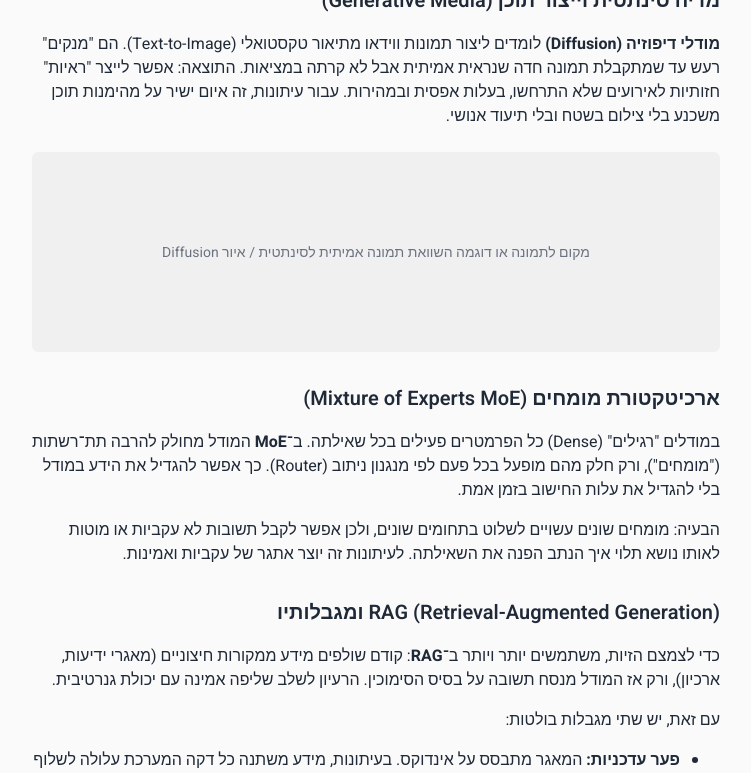
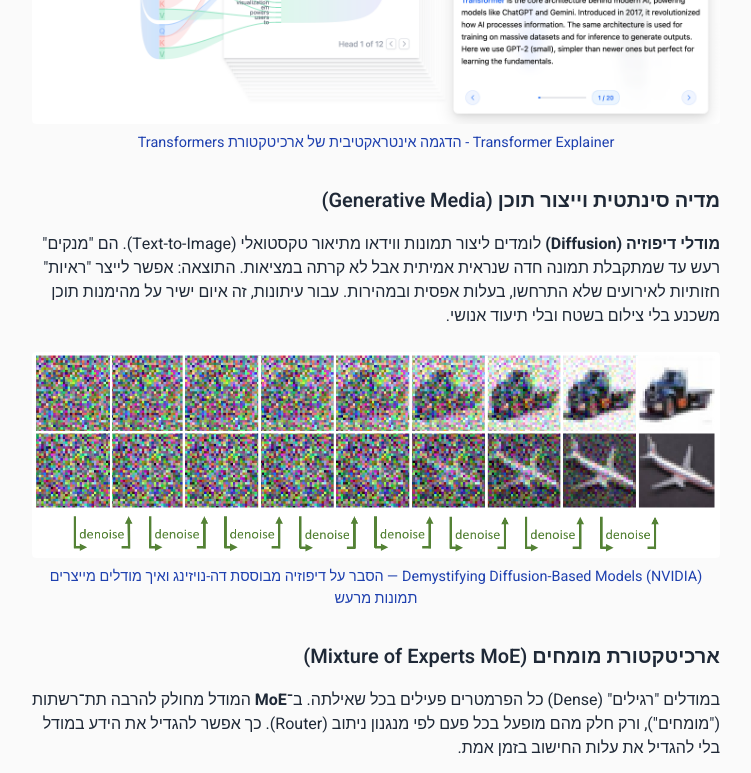
Before and after one commit to hagar-dolev/emet_mida, a React (Vite) app: page /tech in a window 1280 px wide. Shown: the part 940-1713 px from the top of the page, without its empty margins (264-1015 px from the left). Built offline with nearby package versions, Linux system fonts and the light colour scheme.

Commit message:
adding global figure type, adding images folder, adding images to tech page, let's hope it works on github pages

```diff
--- /dev/null
+++ b/src/components/Figure/Figure.module.css
@@ -0,0 +1,17 @@
+.figure {
+  margin: 1.5rem 0;
+}
+
+.img {
+  display: block;
+  max-width: 100%;
+  height: auto;
+  border-radius: 4px;
+}
+
+.caption {
+  margin-top: 0.5rem;
+  font-size: 0.9rem;
+  color: #555;
+  text-align: center;
+}
--- /dev/null
+++ b/src/components/Figure/Figure.tsx
@@ -0,0 +1,23 @@
+import type { ReactNode } from 'react';
+import styles from './Figure.module.css';
+
+export interface FigureProps {
+  /** Image URL (e.g. from public/images or external) */
+  src: string;
+  /** Alt text for accessibility */
+  alt: string;
+  /** Optional caption below the image (string or JSX, e.g. with links) */
+  caption?: ReactNode;
+  className?: string;
+}
+
+export function Figure({ src, alt, caption, className = '' }: FigureProps) {
+  return (
+    <figure className={`${styles.figure} ${className}`.trim()}>
+      <img src={src} alt={alt} className={styles.img} loading="lazy" />
+      {caption && (
+        <figcaption className={styles.caption}>{caption}</figcaption>
+      )}
+    </figure>
+  );
+}
--- /dev/null
+++ b/src/components/Figure/index.ts
@@ -0,0 +1,2 @@
+export { Figure } from './Figure';
+export type { FigureProps } from './Figure';
--- a/src/components/index.ts
+++ b/src/components/index.ts
@@ -6,6 +6,8 @@ export { Callout } from './Callout';
 export type { CalloutProps } from './Callout';
 export { Card, CardTitle, CardSummary } from './Card';
 export type { CardProps } from './Card';
+export { Figure } from './Figure';
+export type { FigureProps } from './Figure';
 export { Footer } from './Footer';
 export { GuideLayout } from './GuideLayout';
 export type { GuideLayoutProps, Reference } from './GuideLayout';
--- a/src/content/journalism.tsx
+++ b/src/content/journalism.tsx
@@ -1,4 +1,5 @@
 import type { ReactNode } from 'react';
+import { Figure } from '../components';
 
 export interface TopicReference {
   title: string;
@@ -126,7 +127,11 @@ export const topics: Topic[] = [
     content: (
         <>
         <p>היחלשות המודל הכלכלי מובילה להתרחבות תופעת "מדבריות החדשות" (News Deserts) – אזורים גיאוגרפיים שלמים ללא מקור אמין לחדשות מקומיות. בארצות הברית, כ-50 מיליון בני אדם חיים כיום במחוזות כאלו, לאחר שכ-40% מהעיתונים המקומיים נעלמו בשני העשורים האחרונים.היעלמות העיתונות המקומית קשורה באופן ישיר לירידה במעורבות אזרחית, עלייה בשחיתות שלטונית והתגברות הקיטוב החברתי. ללא גופי תקשורת שיפקחו על הרשויות המקומיות, העלות הכלכלית של הממשל הציבורי עולה, והציבור נשאר ללא הגנה מפני דיסאינפורמציה ברמה המקומית.</p>
-        <img src="https://www.usnewsdeserts.com/wp-content/uploads/2020/06/Do_You_Live_in_a_News_Desert_website_V2_Sting_06-11-2020.png" alt="תיאור התמונה בעברית" />
+        <Figure
+          src="https://www.usnewsdeserts.com/wp-content/uploads/2020/06/Do_You_Live_in_a_News_Desert_website_V2_Sting_06-11-2020.png"
+          alt="מפת ארצות הברית: האם אתה גר במדבר חדשות?"
+          caption="מפת 'מדבריות חדשות' בארצות הברית (מקור: US News Deserts)"
+        />
         </>
     ),
     references: [
--- a/src/pages/Tech.tsx
+++ b/src/pages/Tech.tsx
@@ -1,4 +1,4 @@
-import { PageLayout, Callout } from '../components';
+import { PageLayout, Callout, Figure } from '../components';
 import styles from './Tech.module.css';
 
 export function Tech() {
@@ -22,9 +22,18 @@ export function Tech() {
         <p>
           חיסרון נוסף: המודלים מאומנים על דאטה מהאינטרנט. מידע שחוזר על עצמו  גם כשהוא לא נכון  עלול להיתפס כעובדה. "מחיקת" מידע כוזב מהמודל ולמידה מחדש נשארות אתגר פתוח (דוגמאות בולטות: מודלים שמאומנים על פוסטים מרשת X).
         </p>
-        <div className={styles.mediaPlaceholder} aria-hidden>
-          מקום לתמונה או אינפוגרפיקה  למשל סכמה של Transformer / Attention
-        </div>
+      <Figure
+        src={`${import.meta.env.BASE_URL}images/transformer_explainer_preview.png`}
+        alt="תצוגת Transformer Explainer — הדגמה חזותית של ארכיטקטורת Transformers"
+        caption={
+          <>
+            <a href="https://poloclub.github.io/transformer-explainer/" target="_blank" rel="noopener noreferrer">
+              Transformer Explainer - הדגמה אינטראקטיבית של ארכיטקטורת Transformers
+            </a>
+          </>
+        }
+      />
+
       </section>
 
       <section aria-labelledby="generative-media-heading">
@@ -34,9 +43,17 @@ export function Tech() {
         <p>
           <strong>מודלי דיפוזיה (Diffusion)</strong> לומדים ליצור תמונות ווידאו מתיאור טקסטואלי (Text-to-Image). הם "מנקים" רעש עד שמתקבלת תמונה חדה  שנראית אמיתית אבל לא קרתה במציאות. התוצאה: אפשר לייצר "ראיות" חזותיות לאירועים שלא התרחשו, בעלות אפסית ובמהירות. עבור עיתונות, זה איום ישיר על מהימנות  תוכן משכנע בלי צילום בשטח ובלי תיעוד אנושי.
         </p>
-        <div className={styles.mediaPlaceholder} aria-hidden>
-          מקום לתמונה או דוגמה  השוואת תמונה אמיתית לסינתטית / איור Diffusion
-        </div>
+        <Figure
+          src={`${import.meta.env.BASE_URL}images/diffusion_visualization.png`}
+          alt="דיאגרמה: דיפוזיה מבוססת דה-נויזינג — תמונה חדשה מתגלה מרעש טהור דרך ניקוי רעש חוזר (מקור: NVIDIA)"
+          caption={
+            <>
+              <a href="https://developer.nvidia.com/blog/generative-ai-research-spotlight-demystifying-diffusion-based-models/" target="_blank" rel="noopener noreferrer">
+                Demystifying Diffusion-Based Models (NVIDIA) — הסבר על דיפוזיה מבוססת דה-נויזינג ואיך מודלים מייצרים תמונות מרעש
+              </a>
+            </>
+          }
+        />
       </section>
 
       <section aria-labelledby="moe-heading">
@@ -72,9 +89,6 @@ export function Tech() {
         <p>
           לכן: הסתמכות על RAG (או על כלי אימות אוטומטיים) אינה מחליפה <strong>הצלבת מקורות והטלת ספק אקטיבית</strong> מצד העיתונאי.
         </p>
-        <div className={styles.mediaPlaceholder} aria-hidden>
-          מקום לתרשים  זרימת RAG (שאילתה → שליפה → מודל → תשובה)
-        </div>
       </section>
 
       <Callout variant="info" title="חשוב לזכור">
```
Also changed, not shown: public/images/README.md (added), public/images/diffusion_visualization.png (added), public/images/transformer_explainer_preview.png (added).
